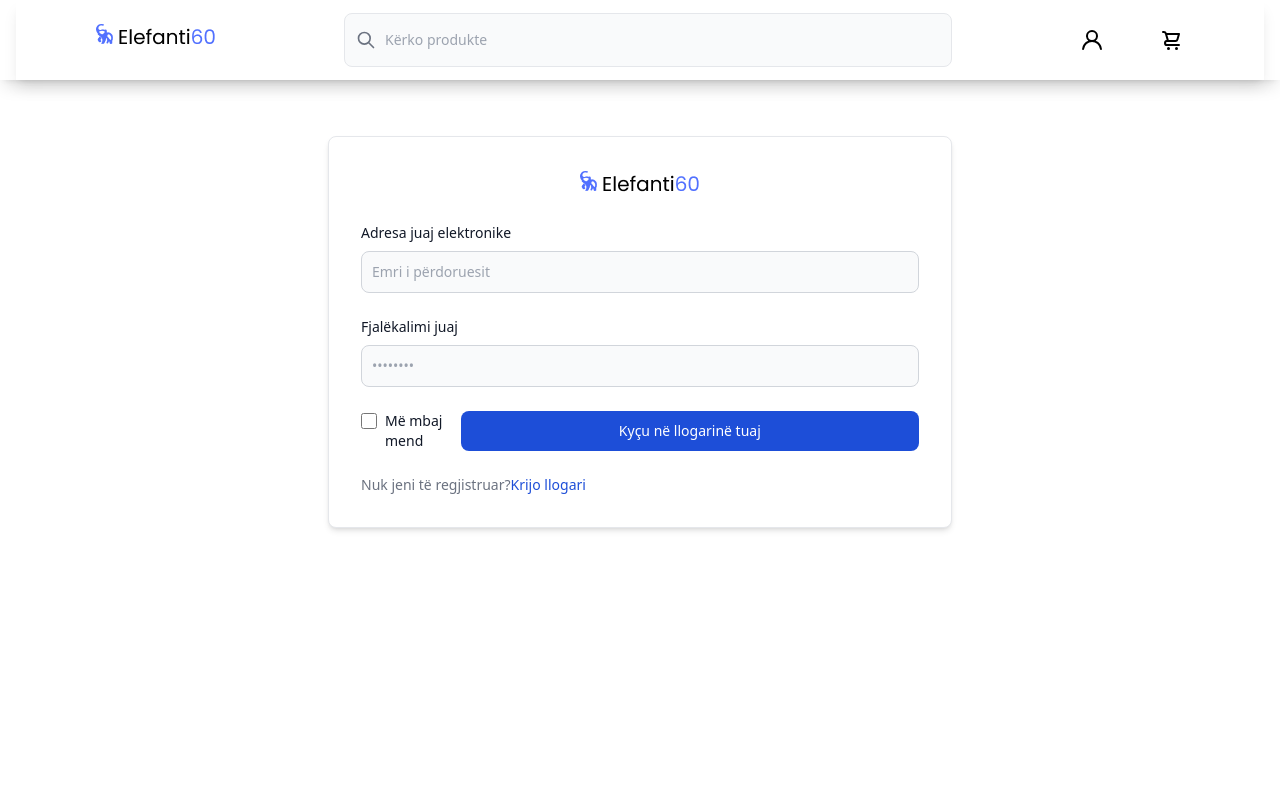
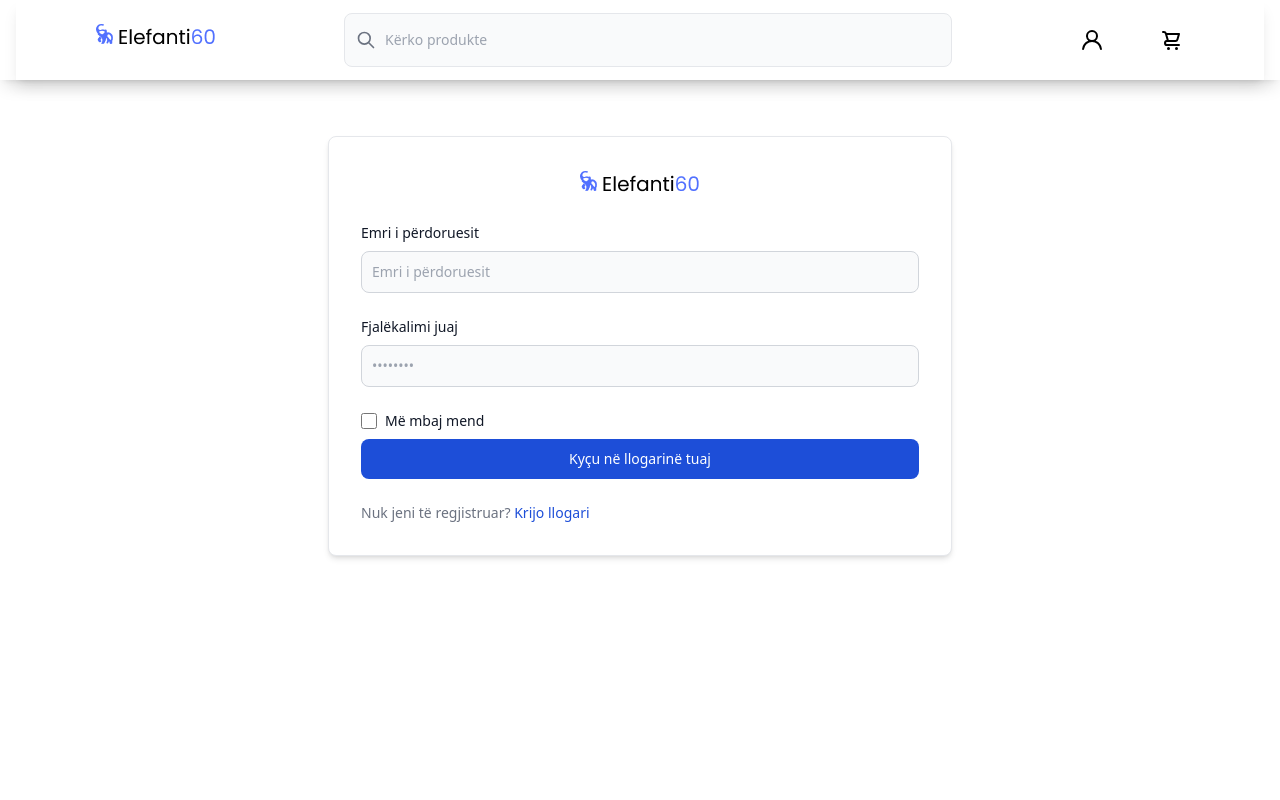
Before and after one commit to drensokoli/elefanti60_front, a Next.js app in the folder elefanti60_front/: page /login in a window 1280 px wide. Shown: the top 800 px of the page. Built offline with nearby package versions, Linux system fonts and the light colour scheme; what tw-elements would draw is missing.

Commit message:
Minor changes

```diff
--- a/elefanti60_front/components/CartItem.jsx
+++ b/elefanti60_front/components/CartItem.jsx
@@ -35,7 +35,7 @@ const CartItem = ({ title, desc, id, productId, price, image, quantity, total, s
                 <div class="flex flex-col sm:flex-row h-fit md:w-[700px] lg:w-[1000px] lg:gap-30 bg-white rounded-lg border border-gray-200 shadow-md justify-around pb-5">
                     <div className='flex flex-col items-center justify-center p-10 justify-items-center h-40'>
                         <Link href={`/product/${productId}`}>
-                            <a className="h-40 w-40">
+                            <a className="h-40 w-40 py-10">
                                 <img src={image} alt="" />
                             </a>
                         </Link>
--- a/elefanti60_front/components/SinglePost.jsx
+++ b/elefanti60_front/components/SinglePost.jsx
@@ -61,7 +61,7 @@ const SinglePost = ({ title, id, price, image, stock }) => {
                 <div className='flex flex-col items-center justify-center p-10 justify-items-center'>
                     <Link href={`/product/${id}`}>
                         <a className="h-40">
-                            <img src={image} alt="" />
+                            <img src={image} alt="" className="w-40"/>
                         </a>
                     </Link>
                 </div>
--- a/elefanti60_front/pages/login.js
+++ b/elefanti60_front/pages/login.js
@@ -32,15 +32,13 @@ export default function LoginScreen() {
 
     const response = await fetch(endpoint, options);
 
-    try
-    {
+    try {
       const result = await response.json();
       console.log(result);
-      localStorage.setItem('id',result)
+      localStorage.setItem('id', result)
       Router.push('/')
     }
-    catch(ex)
-    {
+    catch (ex) {
       console.log(ex)
       alert("Wrong username or password");
     }
@@ -49,7 +47,7 @@ export default function LoginScreen() {
 
   return (
     <Layout title="Login">
-      <div className=' h-screen'>
+      <div className='h-screen'>
         <div className='flex justify-center mt-10'>
           <div class="p-4 w-screen md:w-3/4 lg:w-1/2 bg-white rounded-lg border border-gray-200 shadow-md sm:p-6 md:p-8 ">
             <form class="space-y-6" onSubmit={handleSubmit}>
@@ -57,26 +55,26 @@ export default function LoginScreen() {
                 <Image src={logo} />
               </div>
               <div>
-                <label for="username" class="block mb-2 text-sm font-medium text-gray-900 dark:text-gray-300">Adresa juaj elektronike</label>
+                <label for="username" class="block mb-2 text-sm font-medium text-gray-900 dark:text-gray-300">Emri i përdoruesit</label>
                 <input type="text" name="username" id="username" class="bg-gray-50 border border-gray-300 text-gray-900 text-sm rounded-lg focus:ring-blue-500 focus:border-blue-500 block w-full p-2.5" placeholder="Emri i përdoruesit" required="" />
               </div>
               <div>
                 <label for="password" class="block mb-2 text-sm font-medium text-gray-900 dark:text-gray-300">Fjalëkalimi juaj</label>
                 <input type="password" name="password" id="password" placeholder="••••••••" class="bg-gray-50 border border-gray-300 text-gray-900 text-sm rounded-lg focus:ring-blue-500 focus:border-blue-500 block w-full p-2.5" required="" />
               </div>
-              <div class="flex items-start">
-                <div class="flex items-start">
+              <div class="flex flex-col items-start">
+                <div class="flex items-start mb-2">
                   <div class="flex items-center h-5">
                     <input id="remember" type="checkbox" value="" class="w-4 h-4 bg-gray-50 rounded border border-gray-300 focus:ring-3 focus:ring-blue-300 dark:bg-gray-700 dark:border-gray-600 dark:focus:ring-blue-600 dark:ring-offset-gray-800" required="" />
+                    <label for="remember" class="ml-2 text-sm font-medium text-gray-900 dark:text-gray-300">Më mbaj mend</label>
                   </div>
-                  <label for="remember" class="ml-2 text-sm font-medium text-gray-900 dark:text-gray-300">Më mbaj mend</label>
                 </div>
-              <button type="submit" class="w-full text-white bg-blue-700 hover:bg-blue-800 focus:ring-4 focus:outline-none focus:ring-blue-300 font-medium rounded-lg text-sm px-5 py-2.5 text-center dark:bg-blue-600 dark:hover:bg-blue-700 dark:focus:ring-blue-800">Kyçu në llogarinë tuaj</button>
+                <button type="submit" class="w-full text-white bg-blue-700 hover:bg-blue-800 focus:ring-4 focus:outline-none focus:ring-blue-300 font-medium rounded-lg text-sm px-5 py-2.5 text-center dark:bg-blue-600 dark:hover:bg-blue-700 dark:focus:ring-blue-800">Kyçu në llogarinë tuaj</button>
               </div>
               <div class="text-sm font-medium text-gray-500 dark:text-gray-300">
                 Nuk jeni të regjistruar?
                 <Link href="/signup">
-                  <a href="#" class="text-blue-700 hover:underline dark:text-blue-500">Krijo llogari</a>
+                  <a href="#" class="text-blue-700 hover:underline dark:text-blue-500"> Krijo llogari</a>
                 </Link>
               </div>
             </form>
--- a/elefanti60_front/pages/signup.js
+++ b/elefanti60_front/pages/signup.js
@@ -105,7 +105,7 @@ export default function SignUpScreen() {
               <div class="text-sm font-medium text-gray-500 dark:text-gray-300">
                 Posedon llogari?
                 <Link href="/login">
-                  <a href="#" class="text-blue-700 hover:underline dark:text-blue-500">Kyçu</a>
+                  <a href="#" class="text-blue-700 hover:underline dark:text-blue-500"> Kyçu</a>
                 </Link>
               </div>
             </form>
```
